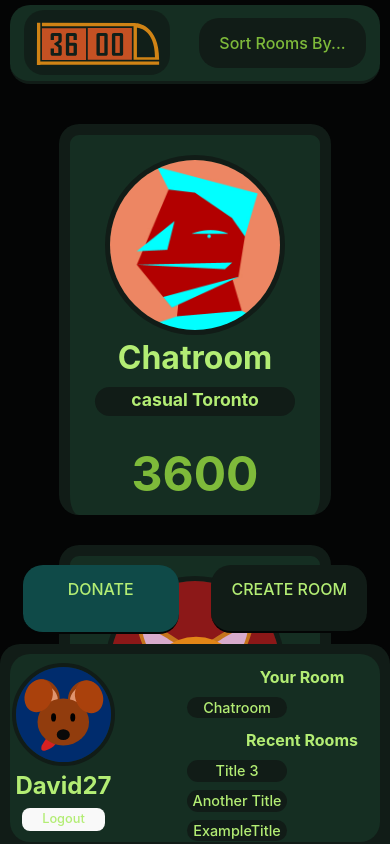
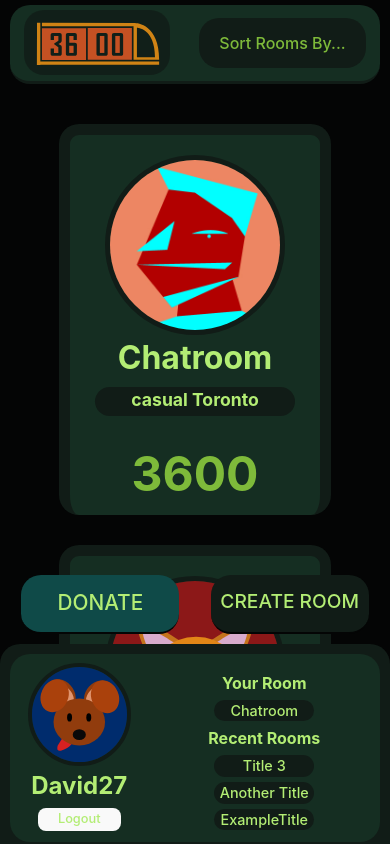
Before and after one commit to stevendreed/3600, a React (Vite) app in the folder client/: page / in a window 390 px wide. Built offline with nearby package versions, Linux system fonts and the light colour scheme.

Commit message:
fixed mobile layout for home page

```diff
--- a/client/src/App.css
+++ b/client/src/App.css
@@ -714,7 +714,7 @@ Link {
 
   .userProfile h3 {
     text-align: center;
-    font-size: 1.8em;
+    font-size: 1.5em;
     color: var(--lightGreenChar);
     margin: 0px 0px 0px 0px;
   }
@@ -723,23 +723,60 @@ Link {
     font-size: 1.2em;
     color: var(--lightGreenChar);
     margin: 8px 0px 0px 0px;
+    padding: 0px;
     text-align: center;
     background-color: var(--medBackground);
     width: 180px;
     border-radius: 50px;
   }
 
+  .yourRoom {
+    display: flex;
+    flex-flow: column nowrap;
+    justify-content: center;
+    align-items: center;
+    width: 200px;
+    }
+
+  .yourRoom ul {
+    width: 80px;
+    padding: 0px;
+    margin: 0px;
+    display: flex;
+    flex-flow: column nowrap;
+    justify-content: center;
+    align-items: center;
+  }
+
+  .recentRooms {
+    display: flex;
+    flex-flow: column nowrap;
+    justify-content: center;
+    align-items: center;
+    width: 200px;
+  }
+
+  .recentRooms ul {
+    width: 230px;
+    padding: 0px;
+    margin: 0px;
+    display: flex;
+    flex-flow: column nowrap;
+    justify-content: center;
+    align-items: center;
+  }
+
   @media (max-width: 500px) {
     .userProfile h3 {
       font-size: 1em;
       color: var(--lightGreenChar);
-      margin: 10px 0px 0px 0px;
+      margin: 5px 0px 0px 0px;
     }
 
     .userProfile li {
       font-size: .9em;
       color: var(--lightGreenChar);
-      margin: 8px 0px 0px 0px;
+      margin: 5px 0px 0px 0px;
       text-align: center;
       background-color: var(--medBackground);
       width: 100px;
@@ -852,20 +889,21 @@ Link {
     border-bottom: 2px solid var(--darkBackground);
     color: var(--lightGreenChar);
     width: 40%;
-    height: 50px;
+    height: 40px;
     margin: 10px;
-    font-size: 1em;
-    padding: 12px 0px 4px 0px;
+    font-size: 1.2em;
+    padding: 12px 1px 5px 1px;
+    text-align: center;
   }
 
   .donateButton {
     background-color: var(--altBackground);
     border-bottom: 2px solid var(--darkBackground);
     width: 40%;
-    height: 50px;
+    height: 40px;
     margin: 10px;
-    font-size: 1em;
-    padding: 12px 0px 5px 0px;
+    font-size: 1.3em;
+    padding: 12px 1px 5px 1px;
   }
 
   .createRoomButton:hover {
```
